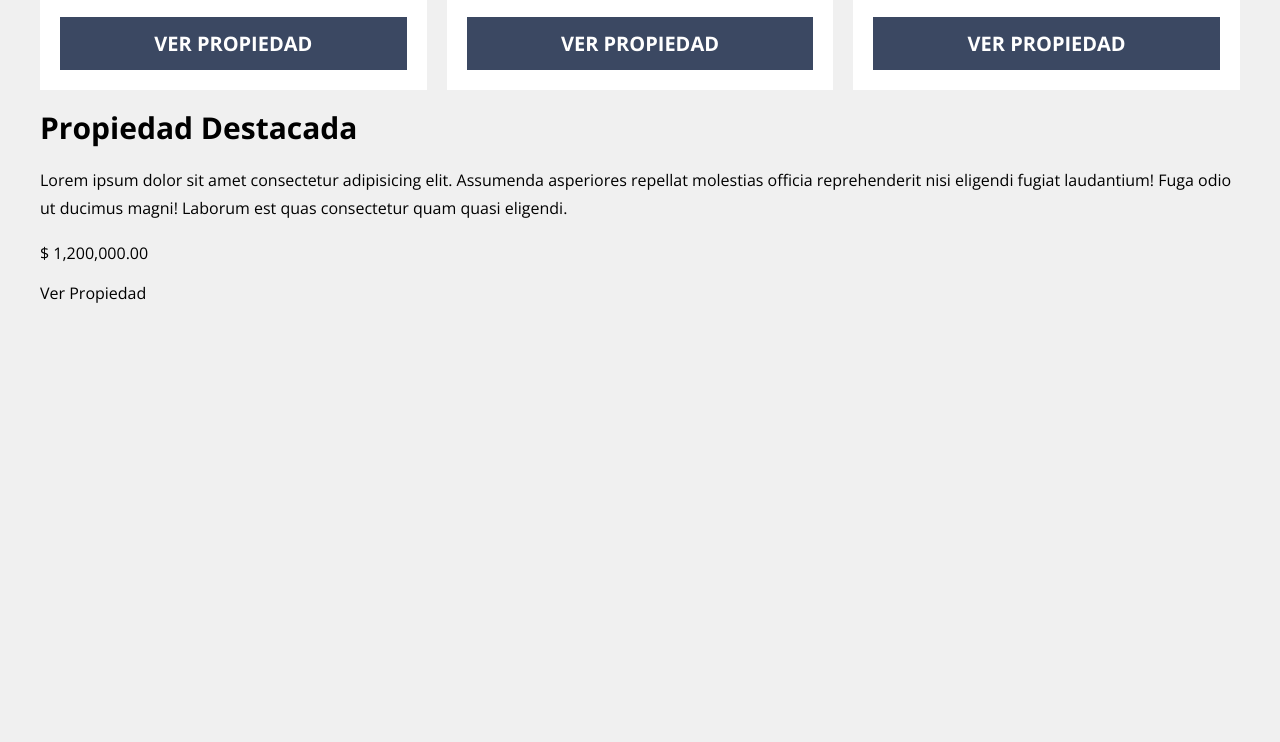
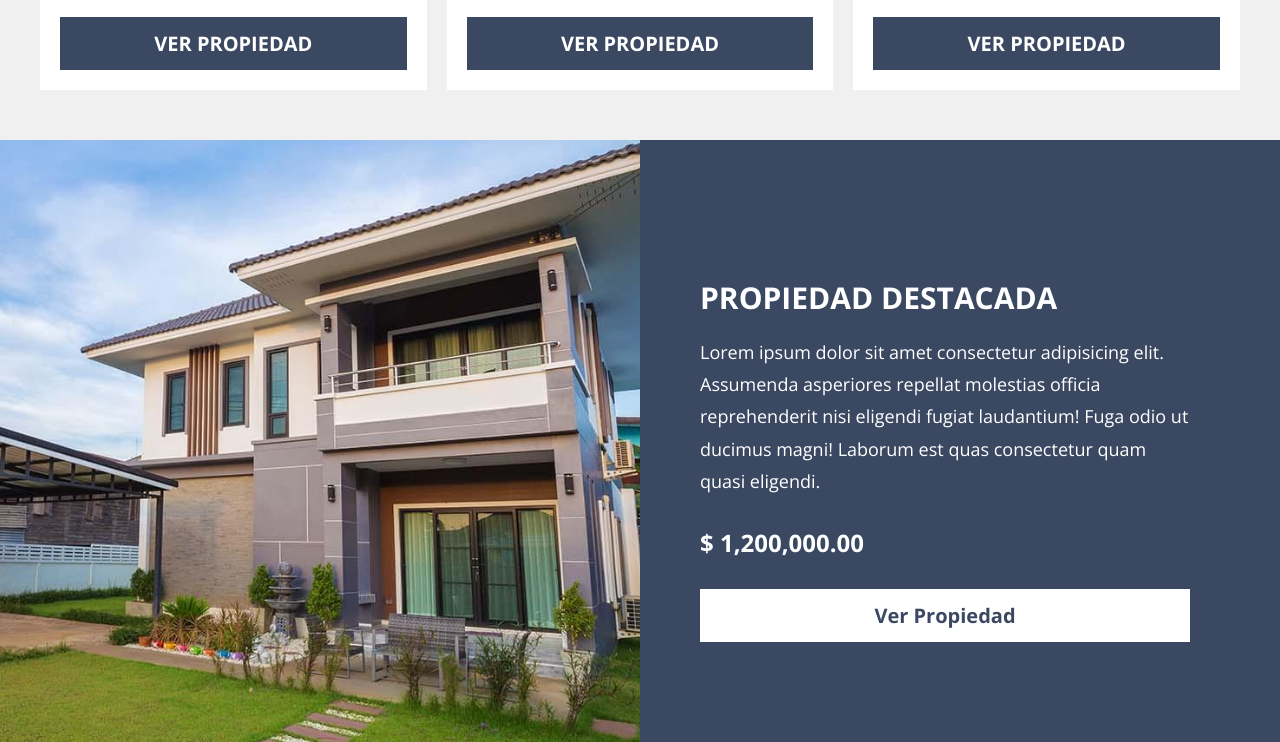
Before and after one commit to Kuro-98/RealState-Website, a website: page index.html in a window 1280 px wide. Shown: the part 1779-2521 px from the top of the page. Before the commit the page ends 2083 px from the top, so only its background shows below. Drawn offline with nearby package versions, Linux system fonts and the light colour scheme.

Commit message:
Agregado estilo destacada en UI contenido

```diff
--- a/src/scss/ui/contenido/_destacada.scss
+++ b/src/scss/ui/contenido/_destacada.scss
@@ -1,2 +1,55 @@
 @use 'base/variables' as v;
 @use 'base/mixins' as m;
+
+.destacada {
+	margin-top: 5rem;
+	background-image: linear-gradient(to bottom, transparent 0%, transparent 50%, v.$primario 50%, v.$primario 100%),
+		url(../img/destacada.jpg);
+	// background-size: 100%, cover;
+	background-size: 100%, 100rem;
+	background-position: 50%, -40rem top;
+	// background-position: center, -105rem -30rem;
+	background-repeat: no-repeat;
+	@include m.tablet {
+		background-image: linear-gradient(to right, transparent 0%, transparent 50%, v.$primario 50%, v.$primario 100%),
+			url(../img/destacada.jpg);
+		background-size: 100%, cover;
+		background-position: center, -50rem center;
+	}
+	&__grid {
+		display: grid;
+		grid-template-rows: repeat(2, 1fr);
+		@include m.tablet {
+			grid-template-rows: unset;
+			@include m.grid(2, 2rem);
+		}
+	}
+	&__contenido {
+		padding: 5rem;
+		grid-row: 2 / 3;
+		@include m.tablet {
+			padding: 10rem 5rem;
+			grid-column: 2 / 3;
+		}
+	}
+	&__heading {
+		color: v.$blanco;
+		text-transform: uppercase;
+	}
+
+	&__texto {
+		color: v.$blanco;
+		font-size: 1.8rem;
+	}
+
+	&__precio {
+		color: v.$blanco;
+		font-size: 2.4rem;
+		font-weight: 700;
+	}
+
+	&__enlace {
+		@include m.boton(v.$blanco, v.$primario);
+		display: block;
+	}
+}
```
Also changed, not shown: build/css/app.css, 1 other file.
